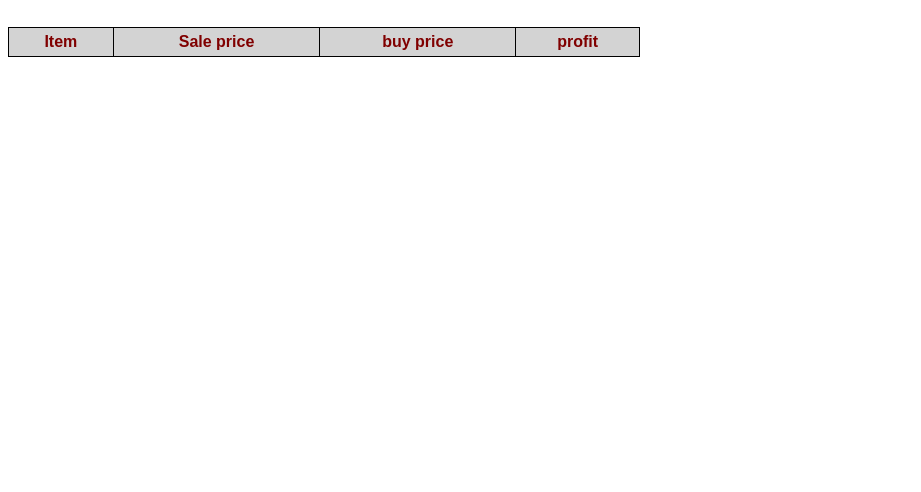
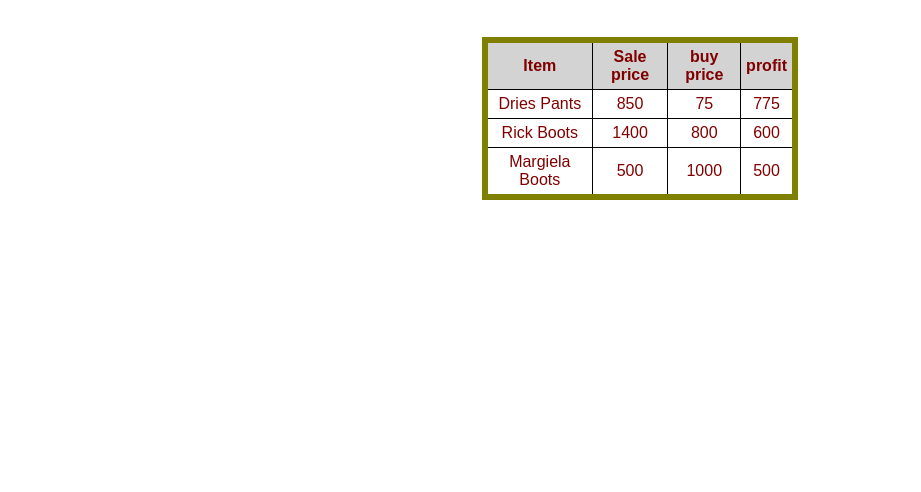
Before and after one commit to jonorbury/lecture0, a plain HTML site: page project0/SALES.html in a window 1280 px wide. Shown: the part 308-800 px from the top of the page, without its empty margins (0-921 px from the left). Drawn offline with Linux system fonts and the light colour scheme.

Commit message:
started the table

```diff
--- a/project0/SALES.html
+++ b/project0/SALES.html
@@ -8,19 +8,36 @@
       <div>
         <body>
           <div class="center">
-            <h1 >CV</h1>
+            <h1 >I BEEN SELLIN</h1>
             <h2 class="subtitle">BY JONAH NORBURY</h2>
             <h3 class="home"><a href="./INDEX.html">HOME</a></h3>
           </div>
-          <div>
-            <table>
+          <div class="center">
+            <table class="items_table">
               <tr>
                 <th>Item</th>
                 <th>Sale price</th>
                 <th>buy price </th>
                 <th>profit</th>
               </tr>
-
+              <tr>
+                <td>Dries Pants</td>
+                <td>850</td>
+                <td>75</td>
+                <td>775</td>
+              </tr>
+              <tr>
+                <td>Rick Boots</td>
+                <td>1400</td>
+                <td>800</td>
+                <td>600</td>
+              </tr>
+              <tr>
+                <td>Margiela Boots</td>
+                <td>500</td>
+                <td>1000</td>
+                <td>500</td>
+              </tr>
             </table>
           </div>
     </body>
--- a/project0/styles.css
+++ b/project0/styles.css
@@ -50,10 +50,10 @@ table {
 
 .items_table{
   margin: auto;
-  width: 50%;
-  border: 18px solid olive;
+  /* width: 50%; */
+  border: 6px solid olive;
   padding: 10px;
-  font-size: 300%;
+  /* font-size: 300%;   */
 }
 
 th, td {
```
